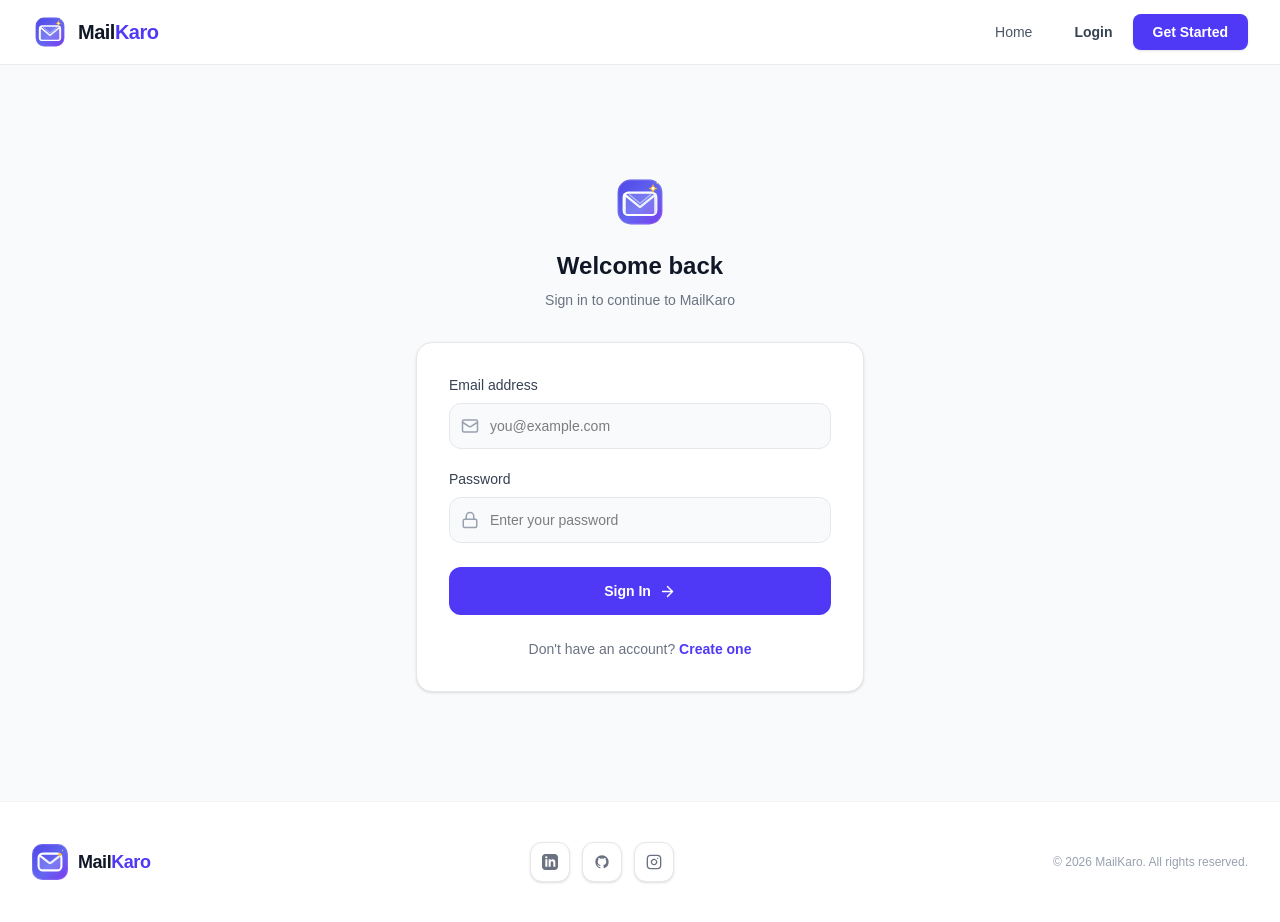
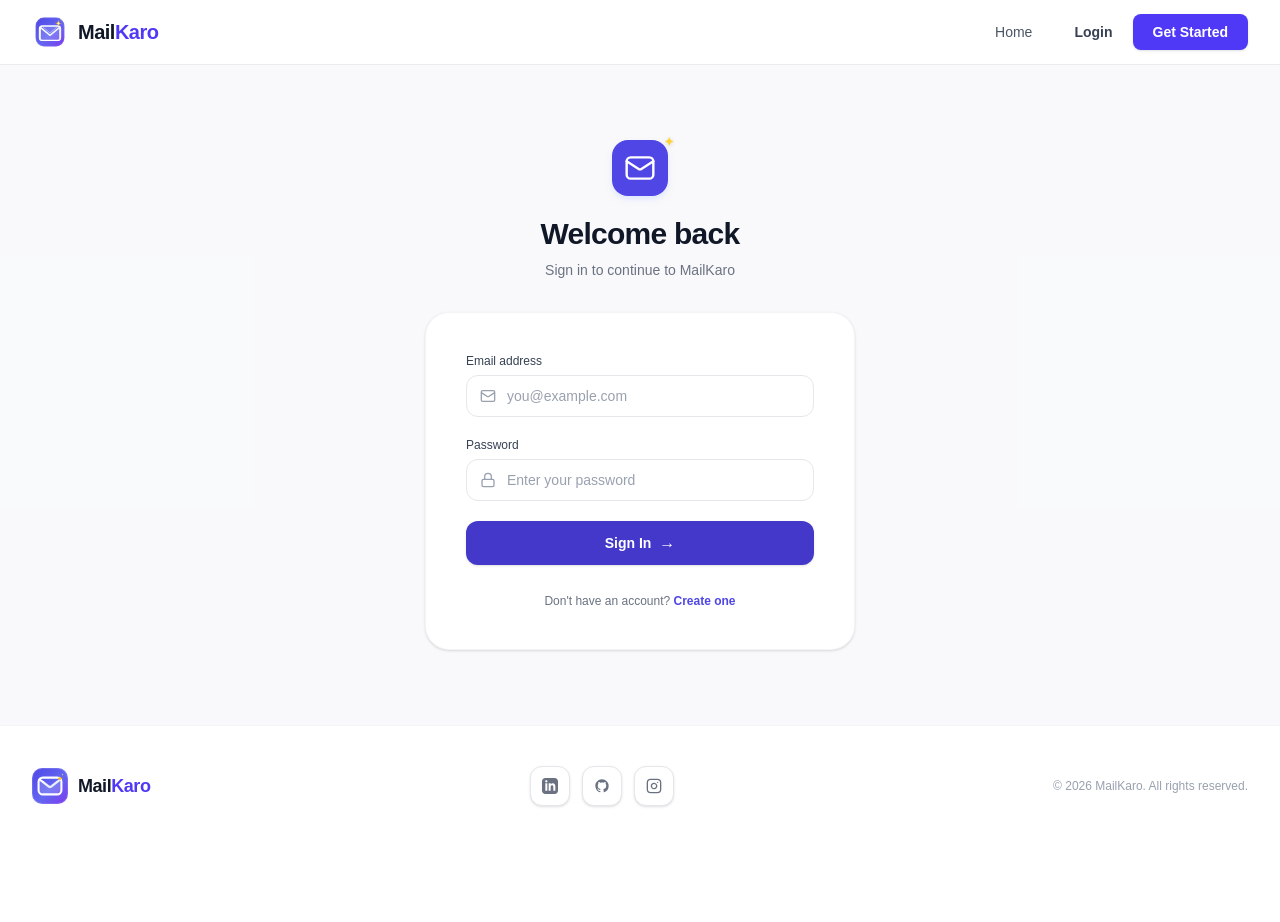
Before and after one commit to surajkhandare01/MailKaro, a React (Vite) app in the folder client/Ai-frontend/: page /#/login in a window 1280 px wide. After the commit the page ends 846 px from the top, so only its background shows below. Built offline with nearby package versions, Linux system fonts and the light colour scheme.

Commit message:
Sync extension token and finalize routing

```diff
--- a/client/Ai-frontend/src/Pages/Login.jsx
+++ b/client/Ai-frontend/src/Pages/Login.jsx
@@ -1,49 +1,60 @@
-import { useContext, useState } from "react";
+import React, { useState } from "react";
+import axios from "axios";
 import { Link, useNavigate } from "react-router-dom";
-import { Mail, Lock, ArrowRight } from "lucide-react";
-import api from "../Services/api";
-import { AuthContext } from "../context/AuthContext";
 
-function Login() {
+// chrome://extensions वरील तुमची ३२-अक्षरी ID इथे टाका
+const EXTENSION_ID = "YOUR_ACTUAL_EXTENSION_ID_HERE";
+
+export default function Login() {
   const [email, setEmail] = useState("");
   const [password, setPassword] = useState("");
   const [loading, setLoading] = useState(false);
   const [error, setError] = useState("");
+  const navigate = useNavigate();
 
-  const navigate = useNavigate();
-  const { setToken } = useContext(AuthContext);
-
-  const handleSubmit = async (e) => {
+  const handleLogin = async (e) => {
     e.preventDefault();
+    setLoading(true);
     setError("");
 
     try {
-      setLoading(true);
-
-      const response = await api.post("/auth/login", {
-        email,
-        password,
-      });
+      const response = await axios.post(
+        "https://mailkaro.onrender.com/api/auth/login",
+        { email, password }
+      );
 
       const token = response.data.token;
-      setToken(token);
+
+      // 1. वेब ब्राउझरच्या लोकल स्टोरेजमध्ये टोकन सेव्ह करा
       localStorage.setItem("token", token);
-
-      // Automatically sync token with Chrome Extension storage
-      try {
-        /* global chrome */
-        if (typeof chrome !== "undefined" && chrome?.storage?.local) {
-          await chrome.storage.local.set({ token });
-        }
-      } catch (err) {
-        console.log("Chrome extension context not active", err);
+      if (response.data.user) {
+        localStorage.setItem("user", JSON.stringify(response.data.user));
       }
 
+      // 2. Chrome Extension ला पार्श्वभूमीत टोकन पाठवा
+      if (window.chrome && chrome.runtime && chrome.runtime.sendMessage) {
+        try {
+          chrome.runtime.sendMessage(
+            EXTENSION_ID,
+            { action: "SET_TOKEN", token: token },
+            (res) => {
+              if (chrome.runtime.lastError) {
+                console.warn("Extension sync info:", chrome.runtime.lastError.message);
+              } else {
+                console.log("Token synced to MailKaro extension:", res);
+              }
+            }
+          );
+        } catch (extErr) {
+          console.warn("Could not sync with extension:", extErr);
+        }
+      }
+
+      // 3. डॅशबोर्डवर रिडायरेक्ट करा
       navigate("/dashboard");
-    } catch (error) {
+    } catch (err) {
       setError(
-        error.response?.data?.message ||
-        "Unable to login. Please check your details."
+        err.response?.data?.message || "Invalid email or password. Please try again."
       );
     } finally {
       setLoading(false);
@@ -51,128 +62,124 @@ function Login() {
   };
 
   return (
-    <main className="flex min-h-[calc(100vh-64px)] items-center justify-center bg-gray-50 px-4 py-12">
-      <div className="w-full max-w-md">
-        <div className="mb-8 text-center">
-          <div className="mx-auto flex justify-center">
-            <Link to="/" className="inline-block transition hover:opacity-90">
+    <div className="flex min-h-[calc(100vh-140px)] flex-col items-center justify-center bg-gray-50/50 px-4 py-12">
+      {/* MailKaro Logo with Sparkle Icon */}
+      <div className="relative mb-5 flex h-14 w-14 items-center justify-center rounded-2xl bg-[#4f46e5] shadow-md shadow-indigo-100">
         <svg
-                className="h-14 w-14"
-                viewBox="0 0 120 120"
+          className="h-8 w-8 text-white"
+          viewBox="0 0 24 24"
           fill="none"
-                xmlns="http://www.w3.org/2000/svg"
-              >
-                <defs>
-                  <linearGradient id="login_mBadgeBg" x1="0%" y1="0%" x2="100%" y2="100%">
-                    <stop offset="0%" stopColor="#4F46E5" />
-                    <stop offset="55%" stopColor="#6366F1" />
-                    <stop offset="100%" stopColor="#7C3AED" />
-                  </linearGradient>
-                  <linearGradient id="login_mFoldGrad" x1="0%" y1="0%" x2="100%" y2="100%">
-                    <stop offset="0%" stopColor="#FFFFFF" />
-                    <stop offset="100%" stopColor="#E0E7FF" />
-                  </linearGradient>
-                </defs>
-                <rect x="12" y="12" width="96" height="96" rx="28" fill="url(#login_mBadgeBg)" />
-                <rect x="13.5" y="13.5" width="93" height="93" rx="26.5" fill="none" stroke="#FFFFFF" strokeOpacity="0.18" strokeWidth="1.5" />
-                <rect x="25" y="40" width="70" height="48" rx="10" fill="#FFFFFF" fillOpacity="0.15" stroke="#FFFFFF" strokeWidth="4.5" strokeLinejoin="round" />
-                <path
-                  d="M 27 84 L 27 44 L 60 71 L 93 44 L 93 84"
-                  fill="none"
-                  stroke="url(#login_mFoldGrad)"
-                  strokeWidth="5"
+          stroke="currentColor"
+          strokeWidth="1.8"
           strokeLinecap="round"
           strokeLinejoin="round"
-                />
-                <path
-                  d="M 37 44 L 60 63 L 83 44"
-                  fill="none"
-                  stroke="#C7D2FE"
-                  strokeWidth="2.5"
-                  strokeLinecap="round"
-                  strokeLinejoin="round"
-                  opacity="0.85"
-                />
-                <path
-                  d="M 88 18 C 88 26.5 92.5 31 101 31 C 92.5 31 88 35.5 88 44 C 88 35.5 83.5 31 75 31 C 83.5 31 88 26.5 88 18 Z"
-                  fill="#FBBF24"
-                />
-                <circle cx="88" cy="31" r="3" fill="#FFFFFF" />
-                <circle cx="97" cy="19" r="1.8" fill="#FDE68A" />
+        >
+          <rect x="2" y="4" width="20" height="16" rx="3" />
+          <path d="m22 7-8.97 5.7a1.94 1.94 0 0 1-2.06 0L2 7" />
         </svg>
-            </Link>
+        {/* Top-Right Sparkle */}
+        <span className="absolute -top-1.5 -right-1.5 text-amber-300 text-xs font-bold select-none drop-shadow-sm">
+          ✦
+        </span>
       </div>
 
-          <h1 className="mt-5 text-2xl font-bold text-gray-900">
+      {/* Heading */}
+      <h1 className="text-2xl font-bold tracking-tight text-gray-900 sm:text-3xl">
         Welcome back
       </h1>
       <p className="mt-2 text-sm text-gray-500">
         Sign in to continue to MailKaro
       </p>
-        </div>
 
-        <form
-          onSubmit={handleSubmit}
-          className="rounded-2xl border border-gray-200 bg-white p-6 shadow-sm sm:p-8"
-        >
+      {/* Login Card */}
+      <div className="mt-8 w-full max-w-[430px] rounded-3xl border border-gray-100 bg-white p-8 shadow-sm sm:p-10">
         {error && (
-            <div className="mb-5 rounded-xl border border-red-100 bg-red-50 px-4 py-3 text-sm text-red-600">
+          <div className="mb-5 rounded-xl bg-red-50 p-3 text-xs text-red-600 border border-red-100 text-center font-medium">
             {error}
           </div>
         )}
 
+        <form onSubmit={handleLogin} className="space-y-5">
+          {/* Email Address */}
           <div>
-            <label className="mb-2 block text-sm font-medium text-gray-700">
+            <label className="block text-xs font-medium text-gray-700 mb-1.5">
               Email address
             </label>
             <div className="relative">
-              <Mail size={18} className="absolute left-3 top-1/2 -translate-y-1/2 text-gray-400" />
+              <span className="pointer-events-none absolute inset-y-0 left-0 flex items-center pl-3.5 text-gray-400">
+                <svg
+                  className="h-4 w-4"
+                  fill="none"
+                  stroke="currentColor"
+                  strokeWidth="2"
+                  viewBox="0 0 24 24"
+                >
+                  <rect width="20" height="16" x="2" y="4" rx="2" />
+                  <path d="m22 7-8.97 5.7a1.94 1.94 0 0 1-2.06 0L2 7" />
+                </svg>
+              </span>
               <input
                 type="email"
                 required
                 placeholder="you@example.com"
                 value={email}
                 onChange={(e) => setEmail(e.target.value)}
-                className="w-full rounded-xl border border-gray-200 bg-gray-50 py-3 pl-10 pr-4 text-sm outline-none transition focus:border-indigo-500 focus:bg-white focus:ring-4 focus:ring-indigo-50"
+                className="w-full rounded-xl border border-gray-200 bg-white py-2.5 pl-10 pr-4 text-sm text-gray-800 placeholder-gray-400 outline-none transition focus:border-[#4f46e5] focus:ring-1 focus:ring-[#4f46e5]"
               />
             </div>
           </div>
 
-          <div className="mt-5">
-            <label className="mb-2 block text-sm font-medium text-gray-700">
+          {/* Password */}
+          <div>
+            <label className="block text-xs font-medium text-gray-700 mb-1.5">
               Password
             </label>
             <div className="relative">
-              <Lock size={18} className="absolute left-3 top-1/2 -translate-y-1/2 text-gray-400" />
+              <span className="pointer-events-none absolute inset-y-0 left-0 flex items-center pl-3.5 text-gray-400">
+                <svg
+                  className="h-4 w-4"
+                  fill="none"
+                  stroke="currentColor"
+                  strokeWidth="2"
+                  viewBox="0 0 24 24"
+                >
+                  <rect width="18" height="11" x="3" y="11" rx="2" ry="2" />
+                  <path d="M7 11V7a5 5 0 0 1 10 0v4" />
+                </svg>
+              </span>
               <input
                 type="password"
                 required
                 placeholder="Enter your password"
                 value={password}
                 onChange={(e) => setPassword(e.target.value)}
-                className="w-full rounded-xl border border-gray-200 bg-gray-50 py-3 pl-10 pr-4 text-sm outline-none transition focus:border-indigo-500 focus:bg-white focus:ring-4 focus:ring-indigo-50"
+                className="w-full rounded-xl border border-gray-200 bg-white py-2.5 pl-10 pr-4 text-sm text-gray-800 placeholder-gray-400 outline-none transition focus:border-[#4f46e5] focus:ring-1 focus:ring-[#4f46e5]"
               />
             </div>
           </div>
 
+          {/* Sign In Button */}
           <button
+            type="submit"
             disabled={loading}
-            className="mt-6 flex w-full items-center justify-center gap-2 rounded-xl bg-indigo-600 py-3.5 text-sm font-semibold text-white transition hover:bg-indigo-700 disabled:cursor-not-allowed disabled:opacity-60"
+            className="flex w-full items-center justify-center gap-2 rounded-xl bg-[#4338ca] py-3 text-sm font-semibold text-white shadow-sm transition hover:bg-[#3730a3] active:scale-[0.99] disabled:opacity-50"
           >
-            {loading ? "Signing in..." : "Sign In"}
-            {!loading && <ArrowRight size={17} />}
+            <span>{loading ? "Signing In..." : "Sign In"}</span>
+            {!loading && <span className="text-base leading-none">&rarr;</span>}
           </button>
+        </form>
 
-          <p className="mt-6 text-center text-sm text-gray-500">
+        {/* Footer Link */}
+        <p className="mt-7 text-center text-xs text-gray-500">
           Don't have an account?{" "}
-            <Link to="/register" className="font-semibold text-indigo-600 hover:text-indigo-700">
+          <Link
+            to="/register"
+            className="font-semibold text-[#4f46e5] hover:underline"
+          >
             Create one
           </Link>
         </p>
-        </form>
       </div>
-    </main>
+    </div>
   );
 }
-
-export default Login;
```
Lines whose indentation alone changed are shown as unchanged.
